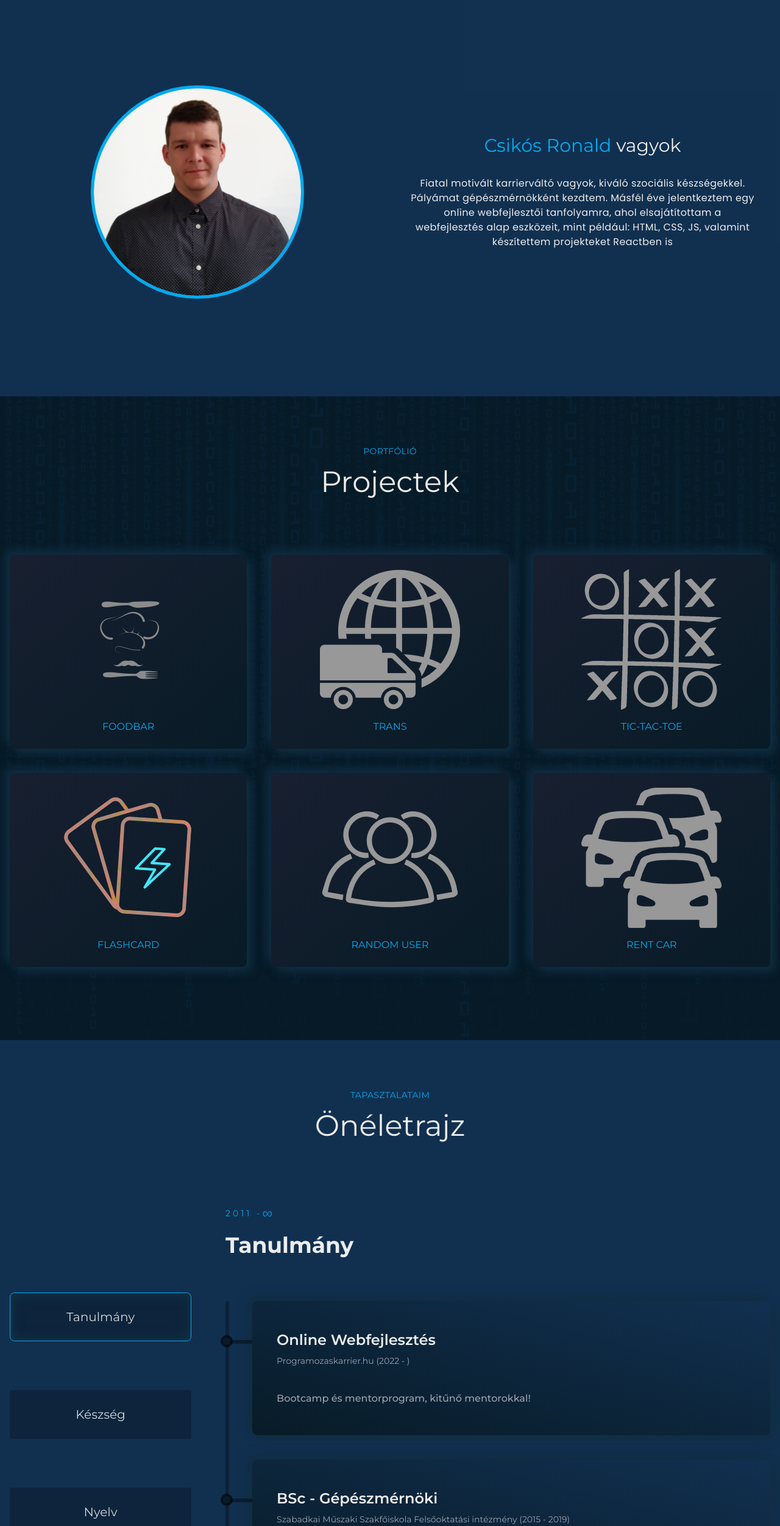
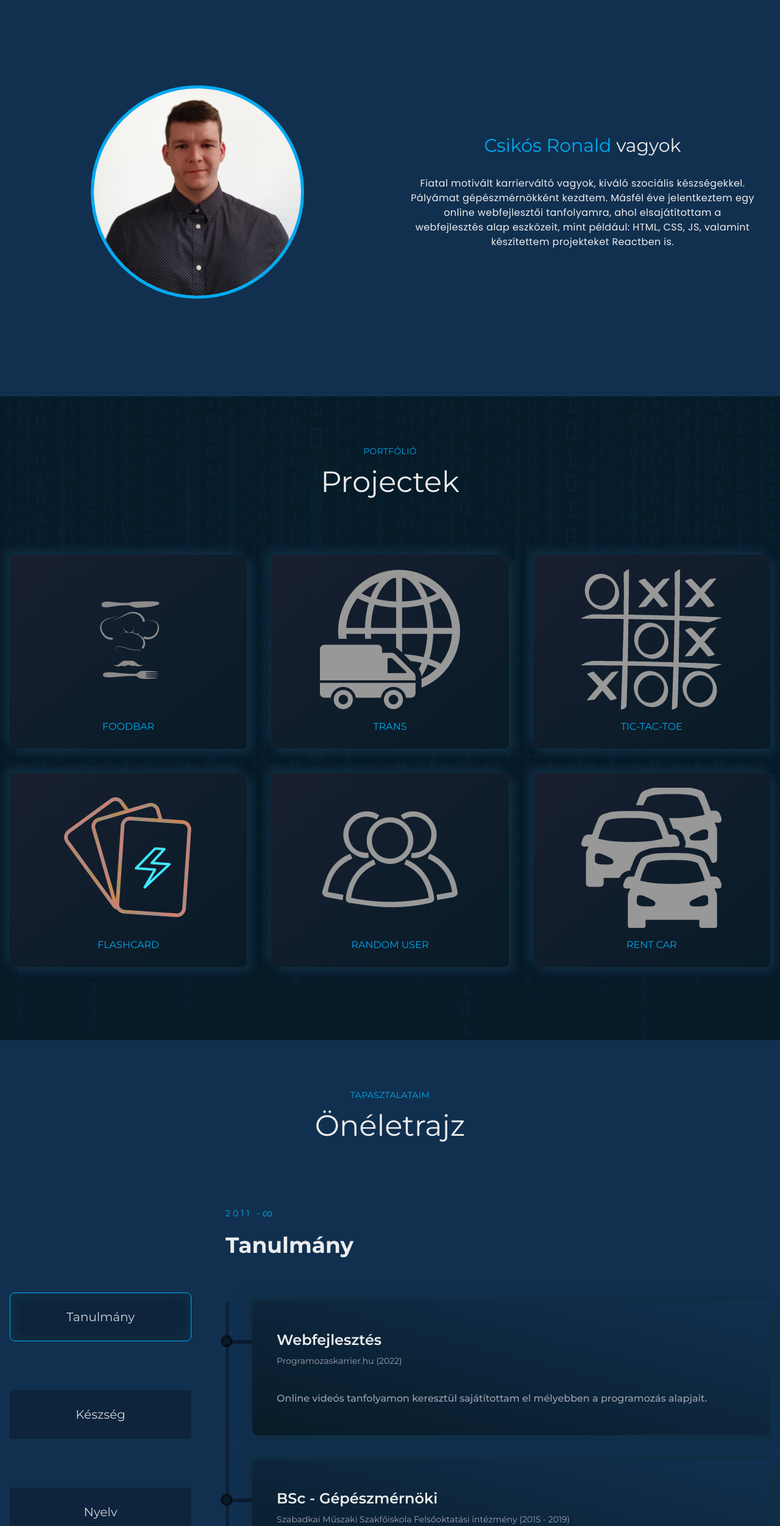
Before and after one commit to Csikito/csr_website, a React (Create React App) app: page / in a window 1280 px wide. Shown: the part 1124-3627 px from the top of the page at 61% size. Built offline with nearby package versions, Linux system fonts and the light colour scheme.

Commit message:
resume update

```diff
--- a/src/constants/English.js
+++ b/src/constants/English.js
@@ -148,9 +148,10 @@ const Eng = {
       subtitle: "2011 - ",
 
       item1: {
-        title: "Online Web Development",
-        subtitle: "Programozaskarrier.hu (2022 - )",
-        description: `Bootcamp and mentoring programme with high quality mentors`,
+        title: "Web Development",
+        subtitle: "Programozaskarrier.hu (2022)",
+        description:
+          "I learned the basics of programming in more depth through an online video course.",
       },
       item2: {
         title: "BSc in Mechanical Engineering",
@@ -181,7 +182,7 @@ const Eng = {
       },
       exp: {
         native: "Native",
-        elementary: "Elementary",
+        elementary: "Pre-intermediate",
       },
     },
   },
--- a/src/constants/Hungarian.js
+++ b/src/constants/Hungarian.js
@@ -59,7 +59,7 @@ const Hun = {
     Pályámat gépészmérnökként kezdtem. Másfél éve jelentkeztem egy online
     webfejlesztői tanfolyamra, ahol elsajátítottam a webfejlesztés alap
     eszközeit, mint például: HTML, CSS, JS, valamint készítettem projekteket
-    Reactben is`,
+    Reactben is.`,
   },
   projects: {
     title: "Projectek",
@@ -146,9 +146,10 @@ const Hun = {
       title: "Tanulmány",
       subtitle: "2011 - ",
       item1: {
-        title: "Online Webfejlesztés",
-        subtitle: "Programozaskarrier.hu (2022 - )",
-        description: `Bootcamp és mentorprogram, kitűnő mentorokkal!`,
+        title: "Webfejlesztés",
+        subtitle: "Programozaskarrier.hu (2022)",
+        description:
+          "Online videós tanfolyamon keresztül sajátítottam el mélyebben a programozás alapjait.",
       },
       item2: {
         title: "BSc - Gépészmérnöki",
@@ -180,7 +181,7 @@ const Hun = {
       },
       exp: {
         native: "Anyanyelvi",
-        elementary: "Alapfokú",
+        elementary: "Társalgási szint",
       },
     },
   },
```
